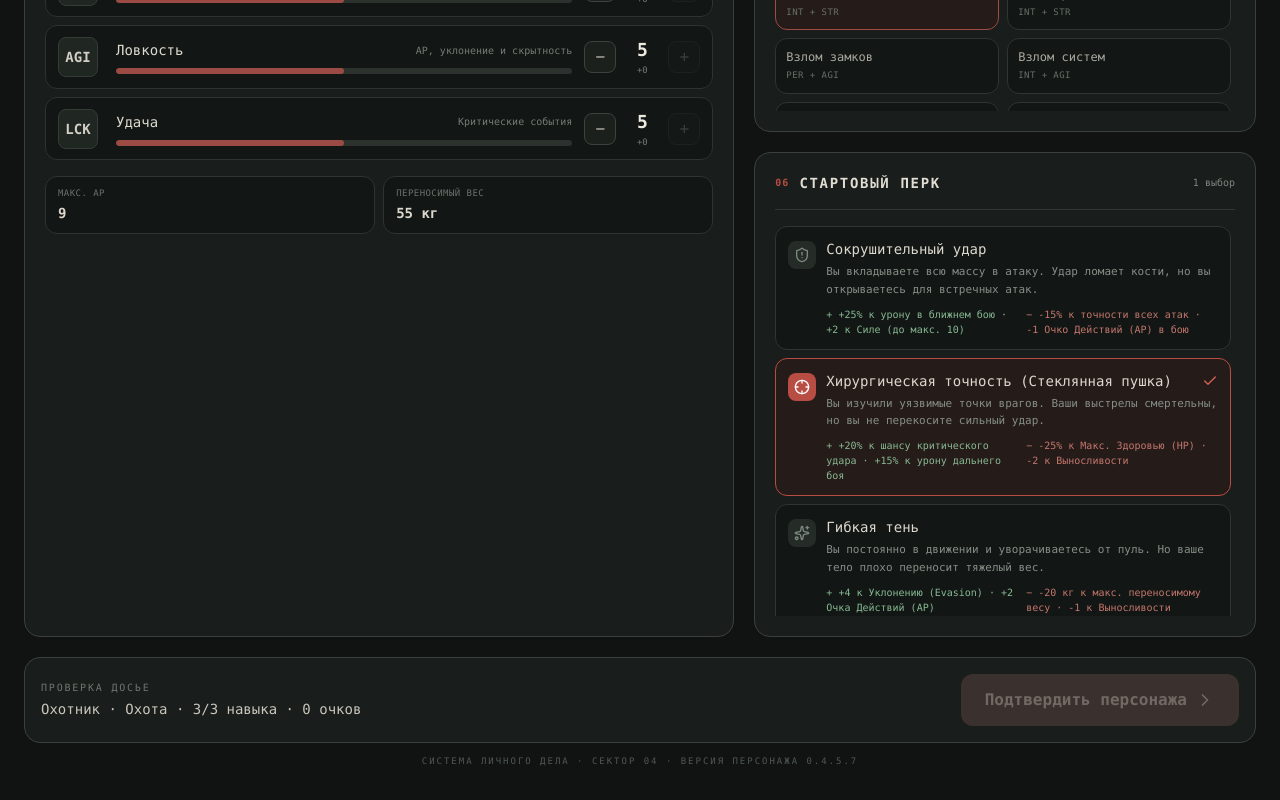
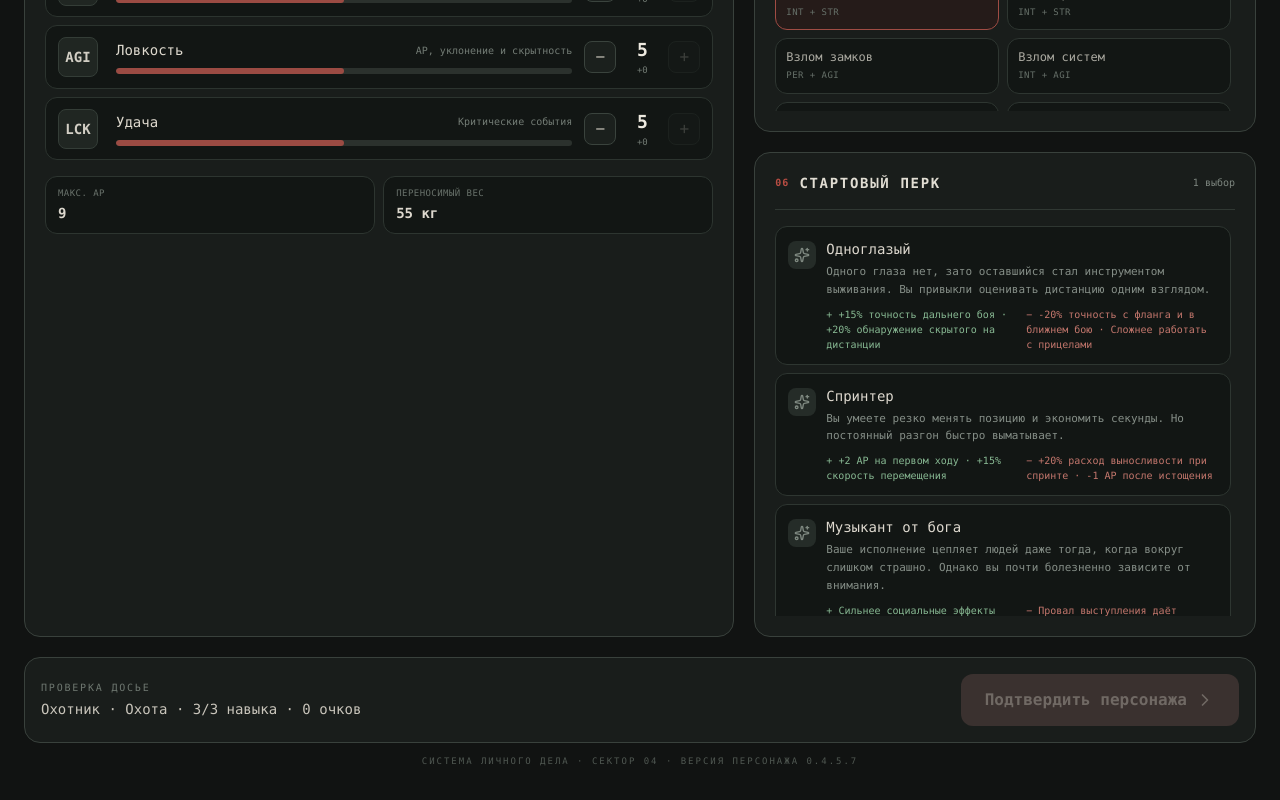
Before and after one commit to GKzk/RPG-Out-of-life, a React (Vite) app: page / in a window 1280 px wide. Shown: the part 1624-2424 px from the top of the page. Built offline with nearby package versions, Linux system fonts and the light colour scheme.

Commit message:
Rework character data: feats.ts

```diff
--- a/src/data/feats.ts
+++ b/src/data/feats.ts
@@ -1,106 +1,17 @@
 import { FeatDefinition } from '../types/game';
 
 export const FEAT_DEFINITIONS: FeatDefinition[] = [
-  {
-    id: 'heavy_striker',
-    nameRu: 'Сокрушительный удар',
-    nameEn: 'Heavy Striker',
-    description: 'Вы вкладываете всю массу в атаку. Удар ломает кости, но вы открываетесь для встречных атак.',
-    prosRu: ['+25% к урону в ближнем бою', '+2 к Силе (до макс. 10)'],
-    consRu: ['-15% к точности всех атак', '-1 Очко Действий (AP) в бою'],
-    statModifiers: { STR: 2 },
-    apBonus: -1,
-    meleeDmgBonusPct: 25,
-  },
-  {
-    id: 'glass_cannon',
-    nameRu: 'Хирургическая точность (Стеклянная пушка)',
-    nameEn: 'Chirurgical Precision',
-    description: 'Вы изучили уязвимые точки врагов. Ваши выстрелы смертельны, но вы не перекосите сильный удар.',
-    prosRu: ['+20% к шансу критического удара', '+15% к урону дальнего боя'],
-    consRu: ['-25% к Макс. Здоровью (HP)', '-2 к Выносливости'],
-    statModifiers: { END: -2 },
-    critBonus: 20,
-    rangedDmgBonusPct: 15,
-  },
-  {
-    id: 'nimble_shadow',
-    nameRu: 'Гибкая тень',
-    nameEn: 'Nimble Shadow',
-    description: 'Вы постоянно в движении и уворачиваетесь от пуль. Но ваше тело плохо переносит тяжелый вес.',
-    prosRu: ['+4 к Уклонению (Evasion)', '+2 Очка Действий (AP)'],
-    consRu: ['-20 кг к макс. переносимому весу', '-1 к Выносливости'],
-    statModifiers: { END: -1 },
-    apBonus: 2,
-    evasionBonus: 4,
-    carryWeightBonus: -20,
-  },
-  {
-    id: 'wasteland_survivalist',
-    nameRu: 'Выживальщик Пустоши',
-    nameEn: 'Wasteland Survivalist',
-    description: 'Вы привыкли пить из грязных луж и есть сухой мох. Организм адаптировался к аду.',
-    prosRu: ['-35% к скорости нарастания голода и жажды', '+25% Сопротивления радиации'],
-    consRu: ['-30% к эффективности лечения стимуляторами и аптечками'],
-    radResistBonus: 25,
-    needsRateModPct: -35,
-    healingRateModPct: -30,
-  },
-  {
-    id: 'chem_fiend',
-    nameRu: 'Химический фанатик',
-    nameEn: 'Chem Fiend',
-    description: 'Химия делает вас суперсолдатом. Однако расплата за кайф всегда наступает.',
-    prosRu: ['Длительность препаратов удвоена', '+20% к урону под действием стимуляторов'],
-    consRu: ['+50% к шансу получить зависимость', 'Тяжелая ломка: -2 ко ВСЕМ характеристикам при выветривании'],
-    addictionRiskModPct: 50,
-  },
-  {
-    id: 'lead_belly',
-    nameRu: 'Свинцовый желудок',
-    nameEn: 'Lead Belly',
-    description: 'Вы можете питаться даже радиоактивной падалью без лишних вопросов.',
-    prosRu: ['Иммунитет к радиации от пищи и воды', '+15% к восстановлению сытости от гнилых продуктов'],
-    consRu: ['-1 к Восприятию (тусклые чувства и огрубевшие рецепторы)'],
-    statModifiers: { PER: -1 },
-  },
-  {
-    id: 'eloquent_diplomat',
-    nameRu: 'Красноречивый дипломат',
-    nameEn: 'Eloquent Diplomat',
-    description: 'Ваш язык режет острее меча. Вы способным заболтать даже рейдера, но кулаками машете скверно.',
-    prosRu: ['+25 к навыкам Красноречия и Торговли', '+2 к Харизме'],
-    consRu: ['-20 к навыкам Холодного оружия и Без оружия', 'Неспособны наносить критические удары'],
-    statModifiers: { CHA: 2 },
-  },
-  {
-    id: 'pack_mule',
-    nameRu: 'Вьючный мул',
-    nameEn: 'Pack Mule',
-    description: 'Ваши плечи привыкли тягать сотни килограммов металлолома.',
-    prosRu: ['+40 кг к максимальному переносимому весу'],
-    consRu: ['-1 к Ловкости', '-2 к Уклонению'],
-    statModifiers: { AGI: -1 },
-    carryWeightBonus: 40,
-    evasionBonus: -2,
-  },
-  {
-    id: 'sniper_eye',
-    nameRu: 'Глаз Сокола',
-    nameEn: 'Falcon Eye',
-    description: 'Вы замечаете движение за километр. Отличный выбор для стрельбы издалека.',
-    prosRu: ['+25% к точности выстрелов на средней и дальней дистанции', '+2 к Восприятию'],
-    consRu: ['-2 AP в ближнем бою (на расстоянии Melee/Close)'],
-    statModifiers: { PER: 2 },
-    rangedAccuracyBonus: 25,
-  },
-  {
-    id: 'lucky_bastard',
-    nameRu: 'Чертов везунчик',
-    nameEn: 'Lucky Bastard',
-    description: 'Пули облетают вас стороной, а критические попадания случаются из ниоткуда.',
-    prosRu: ['+3 к Удаче (до макс. 10)', 'Бесплатный переброс неудачного промаха 1 раз за бой'],
-    consRu: ['-2 к Силе', '-2 к Интеллекту'],
-    statModifiers: { LCK: 3, STR: -2, INT: -2 },
-  },
+  { id: 'one_eyed', nameRu: 'Одноглазый', nameEn: 'One-Eyed', description: 'Одного глаза нет, зато оставшийся стал инструментом выживания. Вы привыкли оценивать дистанцию одним взглядом.', prosRu: ['+15% точность дальнего боя', '+20% обнаружение скрытого на дистанции'], consRu: ['-20% точность с фланга и в ближнем бою', 'Сложнее работать с прицелами'], rangedAccuracyBonus: 15 },
+  { id: 'sprint', nameRu: 'Спринтер', nameEn: 'Sprinter', description: 'Вы умеете резко менять позицию и экономить секунды. Но постоянный разгон быстро выматывает.', prosRu: ['+2 AP на первом ходу', '+15% скорость перемещения'], consRu: ['+20% расход выносливости при спринте', '-1 AP после истощения'], apBonus: 2 },
+  { id: 'musician', nameRu: 'Музыкант от бога', nameEn: 'Born Musician', description: 'Ваше исполнение цепляет людей даже тогда, когда вокруг слишком страшно. Однако вы почти болезненно зависите от внимания.', prosRu: ['Сильнее социальные эффекты музыки', '+2 CHA во время выступлений'], consRu: ['Провал выступления даёт стресс', '-10% к действиям при отсутствии аудитории'], statModifiers: { CHA: 1 } },
+  { id: 'metabolism', nameRu: 'Быстрый метаболизм', nameEn: 'Fast Metabolism', description: 'Организм быстро перерабатывает лекарства и пищу. Это помогает восстановиться, но ускоряет и вредные процессы.', prosRu: ['+35% эффективность лечения', 'Еда и препараты начинают действовать быстрее'], consRu: ['+25% скорость голода и жажды', '+15% риск зависимости от химии'], healingRateModPct: 35, needsRateModPct: 25, addictionRiskModPct: 15 },
+  { id: 'alcoholic', nameRu: 'Алкаш', nameEn: 'Alcoholic', description: 'Алкоголь для вас не просто напиток. В правильный момент он снимает боль и страх, но организм требует свою долю.', prosRu: ['Алкоголь временно снижает стресс', '+2 END под действием алкоголя'], consRu: ['Высокий риск зависимости', 'После отрезвления — штраф к END и PER'], addictionRiskModPct: 40 },
+  { id: 'junkie', nameRu: 'Торчок', nameEn: 'Junkie', description: 'Вы умеете превращать химию в преимущество быстрее большинства. Без неё тело напоминает о цене.', prosRu: ['+25% длительность химии', '+10% боевая эффективность под химией'], consRu: ['+35% риск зависимости', 'Ломка сильнее обычной'], addictionRiskModPct: 35 },
+  { id: 'narcissist', nameRu: 'Нарцисс', nameEn: 'Narcissist', description: 'Вы убеждены, что заслуживаете лучшего. Иногда окружающие почему-то соглашаются.', prosRu: ['+10% торговля и красноречие', '+1 CHA в социальных проверках'], consRu: ['Сильнее реагируете на унижение', '-10% помощь союзникам после социального провала'], statModifiers: { CHA: 1 } },
+  { id: 'workaholic', nameRu: 'Трудоголик', nameEn: 'Workaholic', description: 'Пока другие отдыхают, вы чините, строите и разбираете. Цена — хроническая усталость.', prosRu: ['+20% эффективность ремонта и крафта', 'Меньше времени на производственные действия'], consRu: ['Усталость накапливается на 20% быстрее', 'Сон восстанавливает меньше усталости'], needsRateModPct: 20 },
+  { id: 'sleepless', nameRu: 'Ночной караульный', nameEn: 'Sleepless', description: 'Вы привыкли бодрствовать там, где остальные спят. Ночь стала преимуществом, но нормальный сон почти исчез.', prosRu: ['+20% обнаружение ночью', '+1 AP в ночных боях'], consRu: ['Сон восстанавливает меньше усталости', '-10% PER днём после плохого сна'], apBonus: 1 },
+  { id: 'hard_life', nameRu: 'Жизнь научила', nameEn: 'Hard Life', description: 'Вы не были лучшим ни в чём — зато научились не ломаться после первого провала.', prosRu: ['+10% сопротивление болезням и травмам', 'Первый тяжёлый дебафф дня слабее'], consRu: ['Нет прямого боевого бонуса', 'Медленнее естественное восстановление'], healingRateModPct: -10 },
+  { id: 'iron_stomach', nameRu: 'Железный желудок', nameEn: 'Iron Stomach', description: 'Испорченная еда вас не пугает. Но организм платит за способность переваривать то, что другие выбрасывают.', prosRu: ['-50% риск болезни от плохой еды', 'Можно есть более широкий спектр пищи'], consRu: ['-1 PER после испорченной пищи', '+10% жажда'], statModifiers: { PER: -1 }, needsRateModPct: 10 },
+  { id: 'glass_nerves', nameRu: 'Стальные нервы, хрупкое тело', nameEn: 'Glass Nerves', description: 'Вы не паникуете, но любое серьёзное ранение ощущается особенно тяжело.', prosRu: ['Иммунитет к страху от обычных угроз', '+15% сопротивление стрессу'], consRu: ['-15% максимальное HP', 'Тяжёлые ранения дольше лечатся'], healingRateModPct: -15 },
+  { id: 'pack_rat', nameRu: 'Плюшкин', nameEn: 'Pack Rat', description: 'Вы видите ценность в каждом болте и куске провода. Иногда — слишком большую.', prosRu: ['+30 кг переносимого веса', '+10% ценность найденного хлама'], consRu: ['-1 AGI при перегрузе', '+15% усталость от перегруза'], statModifiers: { AGI: -1 }, carryWeightBonus: 30 },
 ];
```
